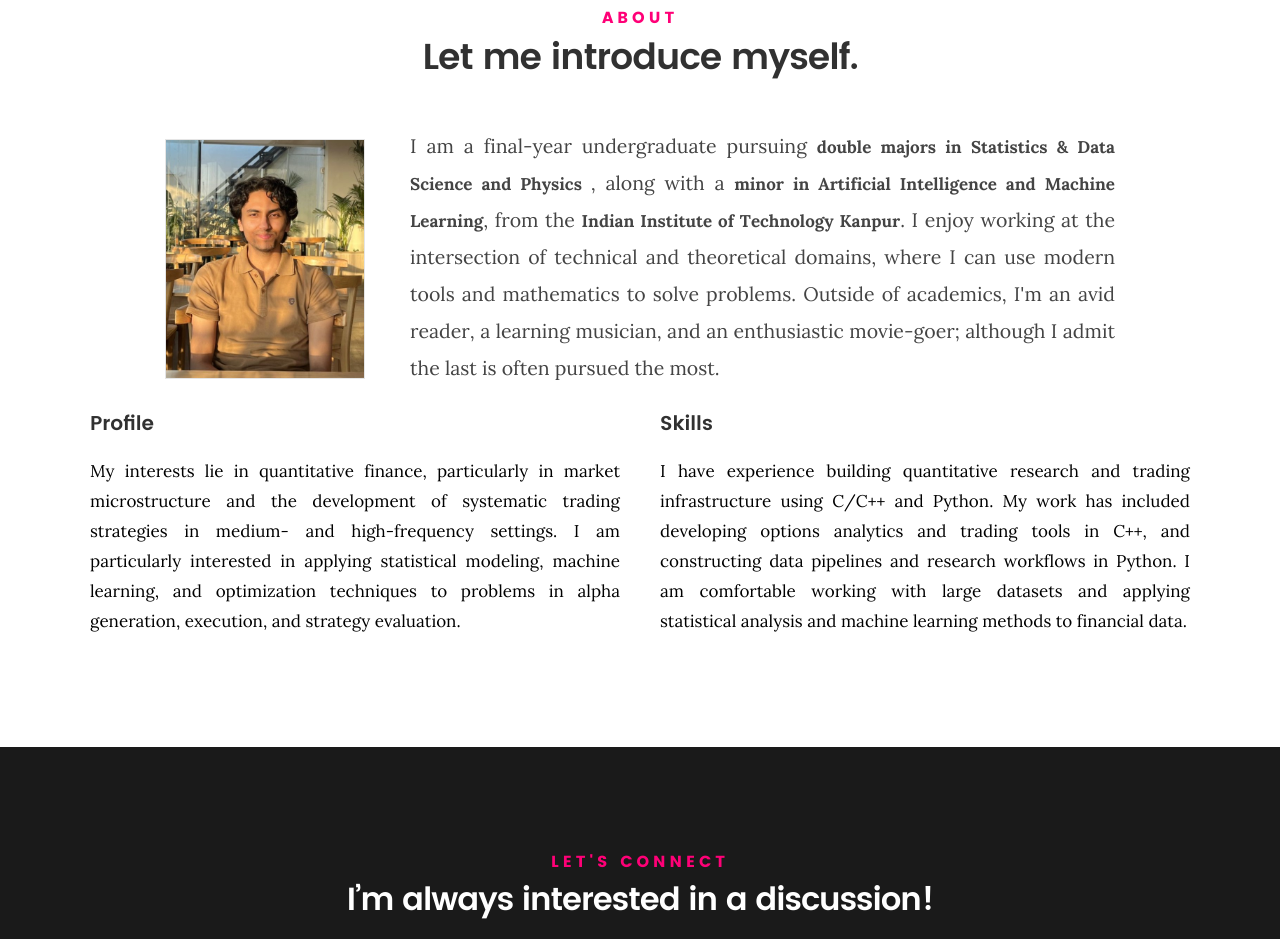
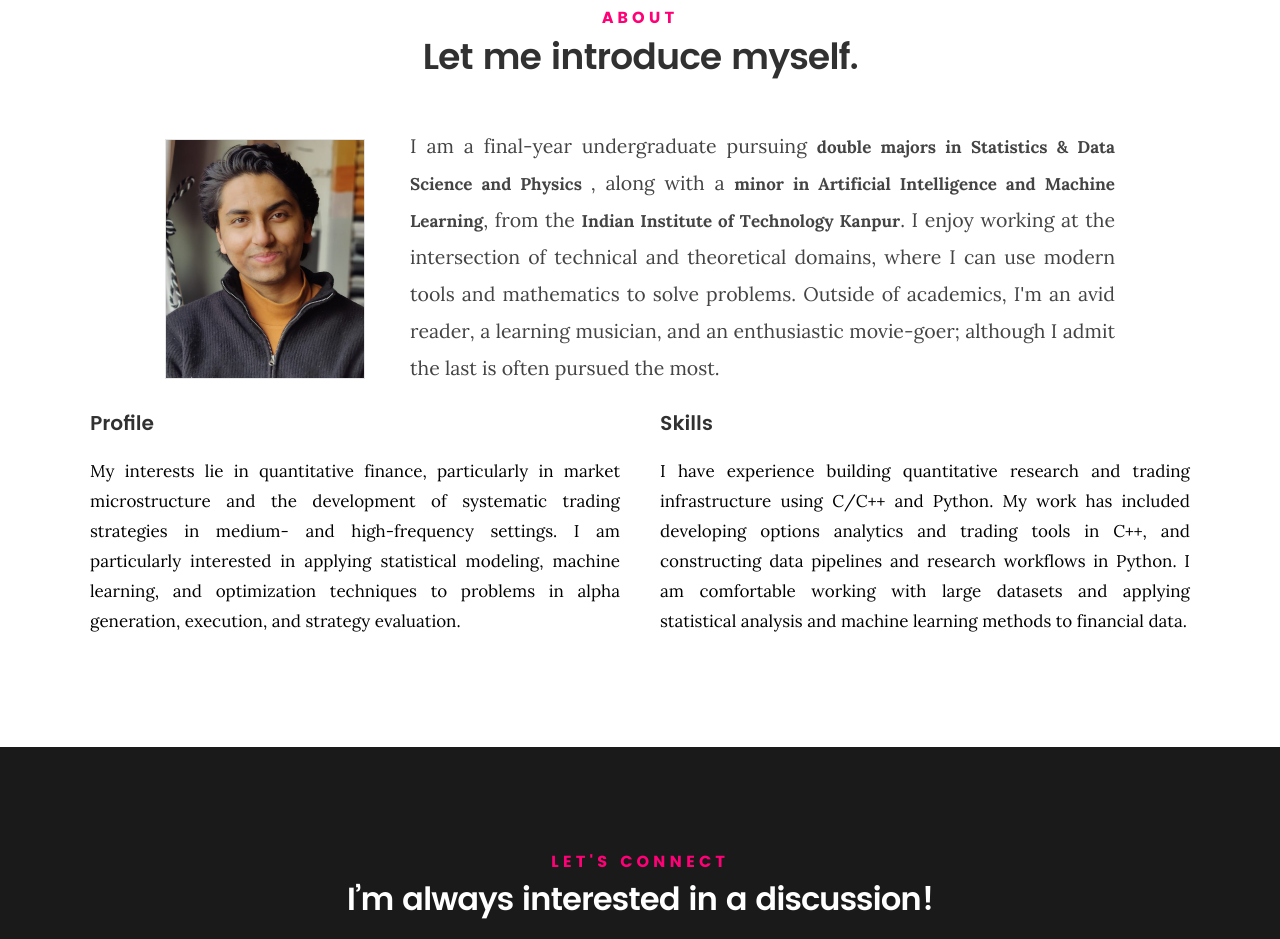
Before and after one commit to SomeEarth31/About_Me, a plain HTML site: page index.html in a window 1280 px wide. Shown: the part 877-1816 px from the top of the page. Drawn offline with Linux system fonts and the light colour scheme.

Commit message:
Updated Photo

```diff
--- a/index.html
+++ b/index.html
@@ -132,7 +132,7 @@
    			<div class="about-flex-wrapper">
 
             	<div class="about-image">
-            	   <img src="images/other_pic.jpeg" alt="Samarth Kumar">
+            	   <img src="images/other_pic.jpg" alt="Samarth Kumar">
             	</div>
 
    					<!-- <img src="images/other_pic.jpeg" alt="Profile Picture"> -->
```
Also changed, not shown: images/1.jpeg (renamed from images/other_pic.jpeg), images/other_pic.jpg (added).
